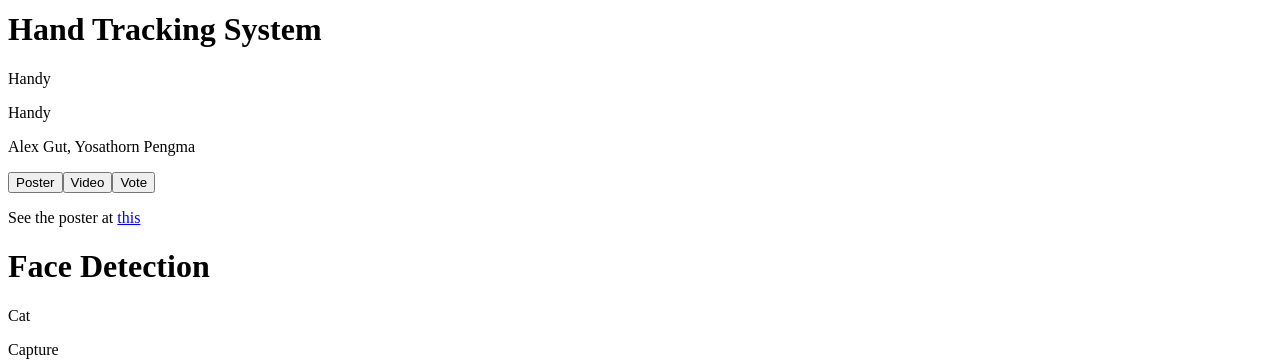
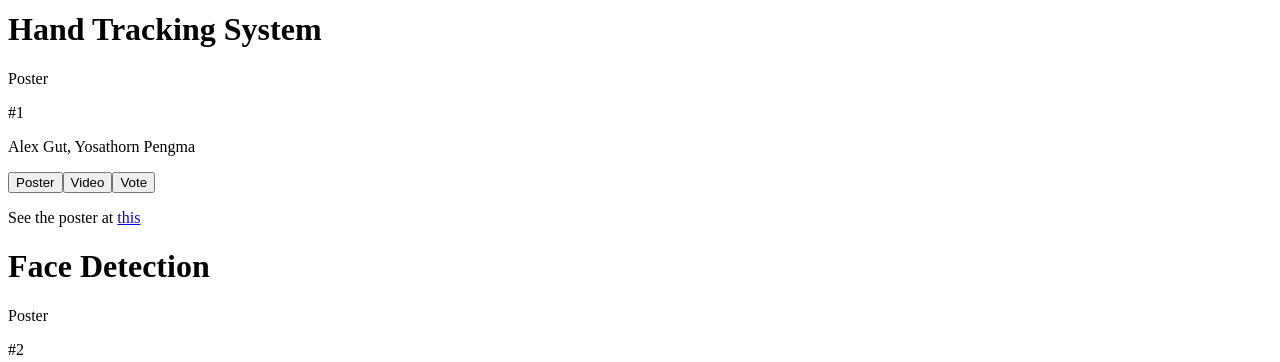
Before and after one commit to Pittawat2542/csc491-poster-showcase, a Next.js app: page / in a window 1280 px wide. Shown: the part 438-800 px from the top of the page. Built offline with nearby package versions, Linux system fonts and the light colour scheme.

Commit message:
fix: change poster id

```diff
--- a/modules/poster/components/Poster.tsx
+++ b/modules/poster/components/Poster.tsx
@@ -20,10 +20,10 @@ const Poster = ({ poster, className }: PosterProps) => {
 					<PosterTitle title={poster.title} />
 					<div className='flex flex-col justify-start items-end pt-3'>
 						<p className='ml-3 leading-6 line-clamp-4 text-md text-right'>
-							{poster.abstract.split(' ')[0]}
+							Poster
 						</p>
 						<p className='ml-3 leading-6 line-clamp-4 text-bold text-2xl text-right'>
-							{poster.abstract.split(' ')[1]}
+							#{poster.id}
 						</p>
 					</div>
 				</div>
```
